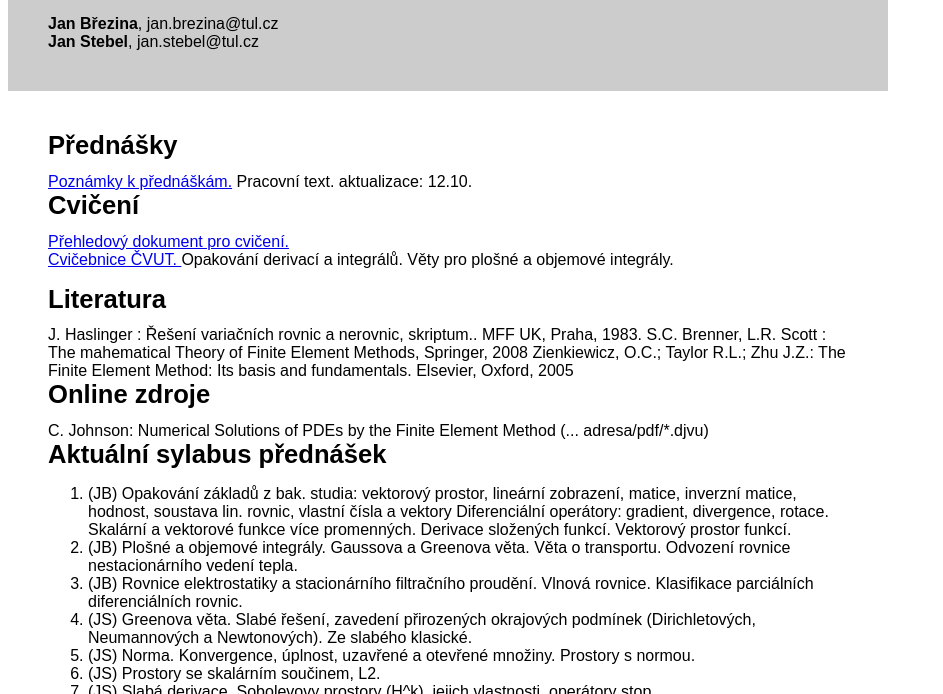
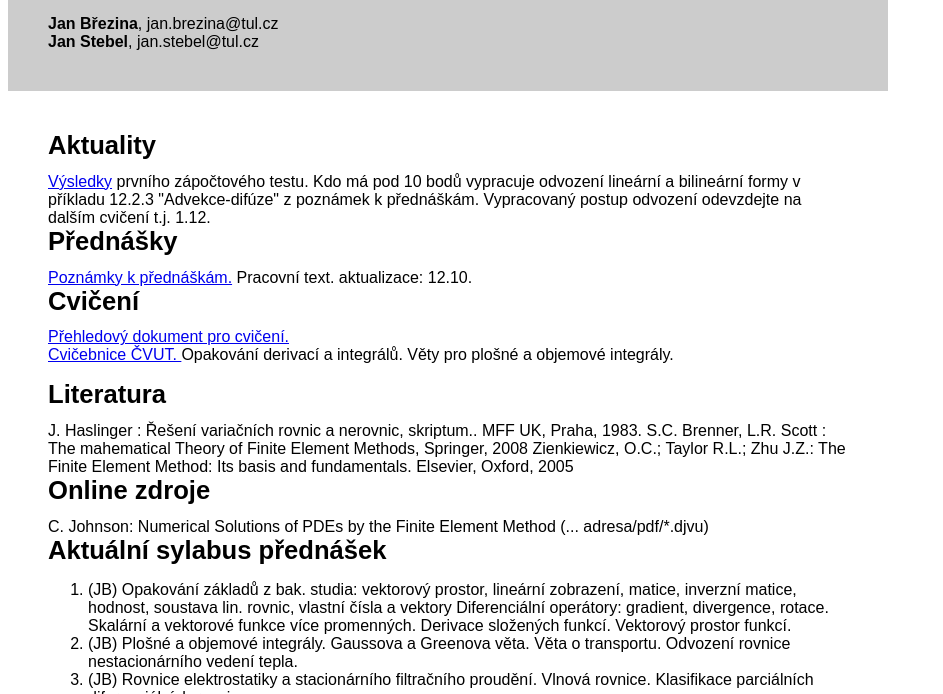
Before and after one commit to jstebel/MKP-skripta, a plain HTML site: page web/index.html in a window 1280 px wide. Shown: the part 106-800 px from the top of the page, without its empty margins (0-943 px from the left). Drawn offline with Linux system fonts and the light colour scheme.

Commit message:
Opravy v prikladech na Lax-Milgrama
- update webu

```diff
--- a/web/index.html
+++ b/web/index.html
@@ -18,6 +18,11 @@
     <b> Jan Stebel</b>, jan.stebel@tul.cz<br>
   </div>
   <div id="content">
+
+    <h2> Aktuality </h2>
+    <a href="https://docs.google.com/spreadsheets/d/1DDeIyWQBBg3CEC4POTuPHGUKuLK_UL7OU29ZoyPcm1w/edit?usp=sharing">Výsledky</a> prvního zápočtového testu.
+    Kdo má pod 10 bodů vypracuje odvození lineární a bilineární formy v příkladu 12.2.3 "Advekce-difúze" z poznámek k přednáškám.
+    Vypracovaný postup odvození odevzdejte na dalším cvičení t.j. 1.12.
 
     <h2> Přednášky </h2>
     <a href="pdf/mkp_prednaska.pdf"> Poznámky k přednáškám.</a> Pracovní text. aktualizace: 12.10.<br>
```
Also changed, not shown: 5 other files.
